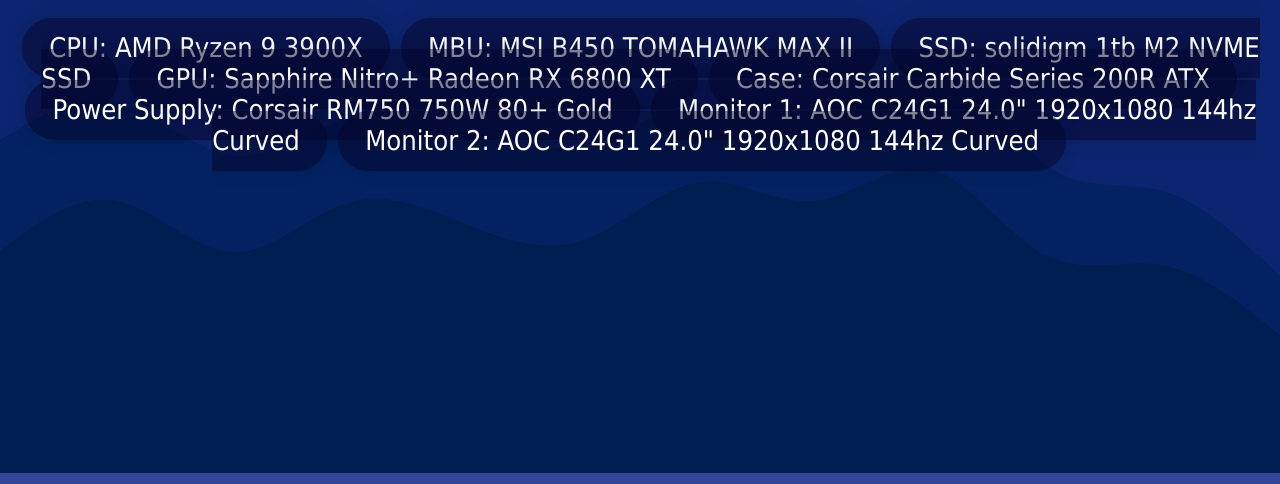
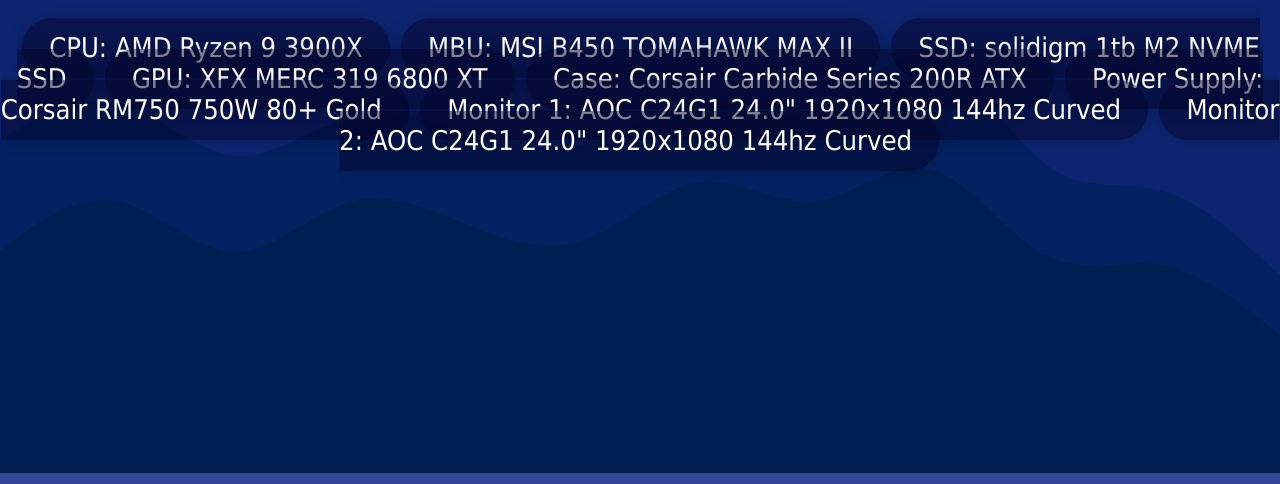
Before and after one commit to gtxg16/gtxg.github.io, a plain HTML site: page specs/index.html in a window 1280 px wide. Shown: the part 380-864 px from the top of the page. Drawn offline with Linux system fonts and the light colour scheme; a web font is replaced by a local one.

Commit message:
sata andagi :'D

```diff
--- a/specs/index.html
+++ b/specs/index.html
@@ -32,7 +32,7 @@
          <li>CPU: AMD Ryzen 9 3900X</li>
          <li>MBU: MSI B450 TOMAHAWK MAX II</li>
          <li>SSD: solidigm 1tb M2 NVME SSD</li>
-         <li>GPU: Sapphire Nitro+ Radeon RX 6800 XT</li>
+         <li>GPU: XFX MERC 319 6800 XT</li>
          <li>Case: Corsair Carbide Series 200R ATX</li>
          <li>Power Supply: Corsair RM750 750W 80+ Gold</li>
          <li>Monitor 1: AOC C24G1 24.0" 1920x1080 144hz Curved</li>
```
